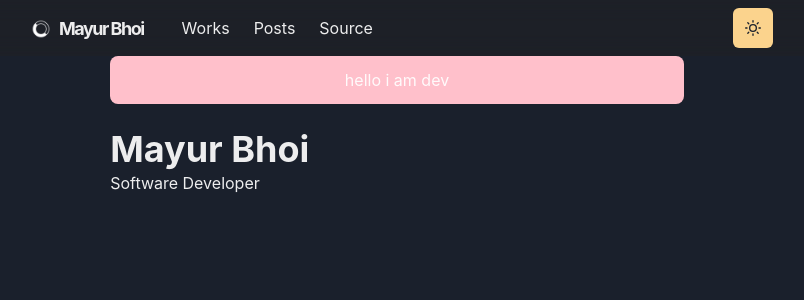
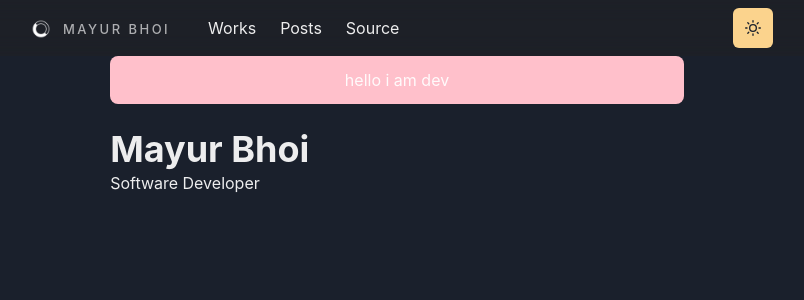
Before and after one commit to Mayur57/mayurbhoi.com, a Next.js app: page / in a window 1280 px wide. Shown: the top 300 px of the page, without its empty margins (243-1047 px from the left). Built offline with nearby package versions, Linux system fonts and the light colour scheme.

Commit message:
additional logo theming

```diff
--- a/components/logo.js
+++ b/components/logo.js
@@ -12,15 +12,20 @@ const LogoBox = styled.span`
   line-height: 20px;
   padding: 10px;
   opacity: 1;
+  transition: 500ms ease all;
 
   img {
-    transition: 300ms ease all;
+    transition: 500ms ease all;
+  }
+
+  &:hover {
+    opacity: 0.5;
+    transition: 500ms ease all;
   }
 
   &:hover img {
     transform: rotate(90deg);
-    opacity: 0.5;
-    transition: 300ms ease all;
+    transition: 500ms ease all;
   }
 `
 
@@ -33,10 +38,15 @@ const Logo = () => {
             <LogoBox>
               <Image src={logoImg} width={20} height={20} alt="logo" />
               <Text
-                color={useColorModeValue('gray.800', 'whiteAlpha.900')}
+                color={useColorModeValue('gray.800', 'whiteAlpha.700')}
                 fontFamily='"Inter", sans-serif'
-                fontWeight="bold"
-                ml={2}
+                fontWeight="500"
+                fontStyle="normal"
+                letterSpacing="0.19em"
+                lineHeight="25px"
+                fontSize={13}
+                textTransform="uppercase"
+                ml={3}
               >
                 Mayur Bhoi
               </Text>
```
